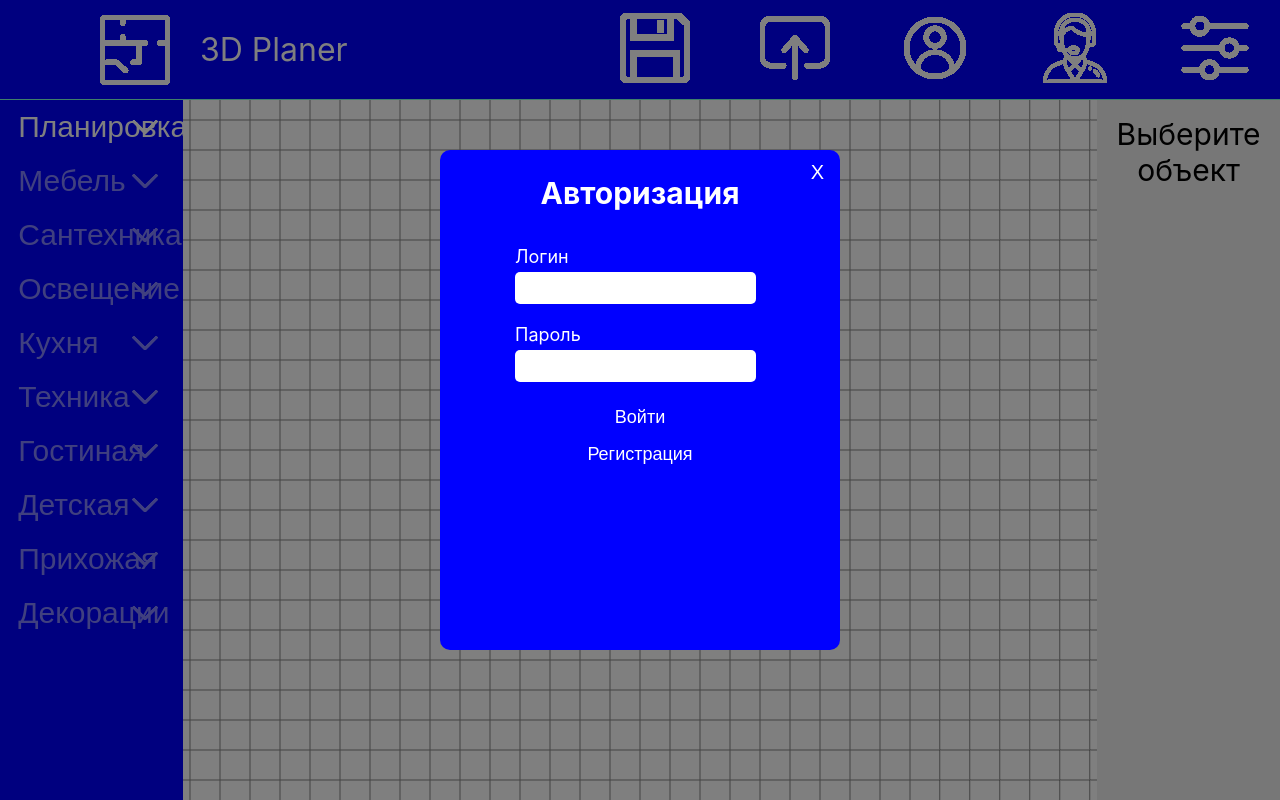
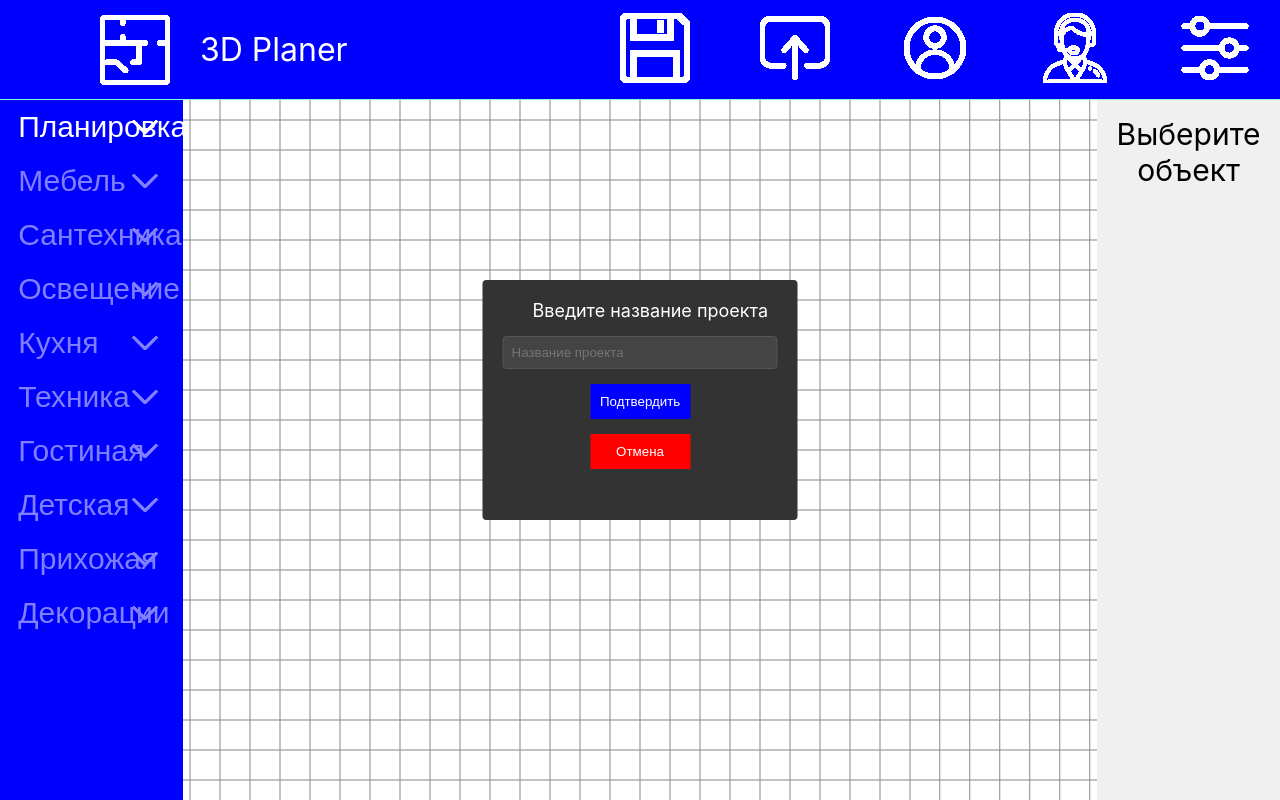
Before and after one commit to 1loha/Graphic-Scene-Designer, a React (Create React App) app in the folder client/: page / in a window 1280 px wide. Both pictures are taken after a click on the button 655 px from the left and 49 px from the top of the page. Built offline with nearby package versions, Linux system fonts and the light colour scheme.

Commit message:
input name project form

```diff
--- a/client/src/components/Categories/CatalogObjects/DropdownObjects/DropdownObjects.module.css
+++ b/client/src/components/Categories/CatalogObjects/DropdownObjects/DropdownObjects.module.css
@@ -1,5 +1,4 @@
 .dropdownObjects {
-    /*border: solid 1px #fff;*/
 }
 
 .dropdownObjects ul {
@@ -10,4 +9,6 @@
 
 .dropdownObjects ul li button {
     font-size: 24px;
+    justify-content: space-around;
+    border-top: solid 1px aquamarine;
 }
--- a/client/src/components/Header/Navbar/Navbar.jsx
+++ b/client/src/components/Header/Navbar/Navbar.jsx
@@ -1,4 +1,4 @@
-import React from 'react';
+import React, { useState } from 'react';
 import s from './Navbar.module.css';
 import settingsIcon from '../../../images/settings_white.png';
 import supportIcon from '../../../images/support_white.png';
@@ -9,32 +9,74 @@ import ProjectSelector from './ProjectSelector';
 
 // Навигационная панель приложения
 const Navbar = ({ onUserProfileClick, onSaveProject, onLoadProject, isAuthenticated, onLogout }) => {
-    // Обработчик клика по кнопке настроек
     const handleSettingsClick = () => {
         console.log('Settings button clicked');
     };
 
-    // Обработчик клика по кнопке поддержки
     const handleSupportClick = () => {
         console.log('Support button clicked');
     };
 
-    // Рендеринг навигационной панели
+    const [isSaveFormOpen, setIsSaveFormOpen] = useState(false);
+    const [projectName, setProjectName] = useState('');
+
+    // Отладка состояния
+    console.log('isSaveFormOpen:', isSaveFormOpen);
+
+    const handleNameChange = (e) => {
+        setProjectName(e.target.value);
+    };
+
+    const handleSaveConfirm = () => {
+        if (projectName.trim()) {
+            console.log('Saving project with name:', projectName);
+            onSaveProject(projectName);
+            setIsSaveFormOpen(false);
+            setProjectName('');
+        } else {
+            console.log('Project name is empty');
+        }
+    };
+
+    const handleCancel = () => {
+        setIsSaveFormOpen(false);
+        setProjectName('');
+    };
+
     return (
         <nav className={s.navbar}>
             <ul>
-                {/* Кнопка сохранения проекта */}
                 <li>
                     <button
                         className={s.navButton}
-                        onClick={onSaveProject}
+                        onClick={() => {
+                            console.log('Save button clicked');
+                            setIsSaveFormOpen(true);
+                        }}
                         aria-label="Save Project"
                         title="Сохранить проект"
                     >
                         <img src={saveIcon} alt="save" />
                     </button>
+                    {isSaveFormOpen && (
+                        <div className={s.saveForm}>
+                            <span>Введите название проекта</span>
+                            <input
+                                type="text"
+                                value={projectName}
+                                onChange={handleNameChange}
+                                className={s.input}
+                                placeholder="Название проекта"
+                            />
+                            <button className={s.ok} onClick={handleSaveConfirm}>
+                                Подтвердить
+                            </button>
+                            <button className={s.cancel} onClick={handleCancel}>
+                                Отмена
+                            </button>
+                        </div>
+                    )}
                 </li>
-                {/* Селектор проектов */}
                 <li>
                     <ProjectSelector
                         onLoadProject={onLoadProject}
@@ -42,10 +84,8 @@ const Navbar = ({ onUserProfileClick, onSaveProject, onLoadProject, isAuthentica
                         isAuthenticated={isAuthenticated}
                     />
                 </li>
-                {/* Кнопка профиля или выхода */}
                 <li>
                     {isAuthenticated ? (
-                        // Действие пользователя: Нажать для выхода из аккаунта
                         <button
                             className={s.navButton}
                             onClick={onLogout}
@@ -55,7 +95,6 @@ const Navbar = ({ onUserProfileClick, onSaveProject, onLoadProject, isAuthentica
                             <img src={logoutIcon} alt="logout" />
                         </button>
                     ) : (
-                        // Действие пользователя: Открыть форму авторизации/регистрации
                         <button
                             className={s.navButton}
                             onClick={onUserProfileClick}
@@ -66,7 +105,6 @@ const Navbar = ({ onUserProfileClick, onSaveProject, onLoadProject, isAuthentica
                         </button>
                     )}
                 </li>
-                {/* Кнопка поддержки */}
                 <li>
                     <button
                         className={s.navButton}
@@ -77,7 +115,6 @@ const Navbar = ({ onUserProfileClick, onSaveProject, onLoadProject, isAuthentica
                         <img src={supportIcon} alt="support" />
                     </button>
                 </li>
-                {/* Кнопка настроек */}
                 <li>
                     <button
                         className={s.navButton}
--- a/client/src/components/Header/Navbar/Navbar.module.css
+++ b/client/src/components/Header/Navbar/Navbar.module.css
@@ -31,3 +31,60 @@
 .navButton:focus {
     outline: none;
 }
+
+.saveForm {
+    position: fixed;
+    top: 50%;
+    left: 50%;
+    transform: translate(-50%, -50%);
+    background-color: #333;
+    border: none;
+    border-radius: 4px;
+    padding: 20px;
+    z-index: 10;
+    display: flex;
+    flex-direction: column;
+    gap: 15px;
+    width: 275px;
+    height: 200px;
+}
+
+.saveForm span {
+    color: white;
+    font-size: 18px;
+}
+
+.saveForm input {
+    padding: 8px;
+    border: 1px solid #555;
+    border-radius: 4px;
+    background-color: #444;
+    color: white;
+}
+
+.saveForm input:focus {
+    outline: none;
+    border-color: #777;
+}
+
+.saveForm button {
+    color: white;
+    border: none;
+    padding: 10px;
+    width: 100px;
+    align-self: center;
+    transition: transform 0.2s, opacity 0.2s;
+}
+
+.saveForm .ok {
+    background: blue;
+}
+
+.saveForm .cancel {
+    background: red;
+}
+
+.saveForm button:hover {
+    transform: scale(1.1);
+    opacity: 0.8;
+}
--- a/client/src/hooks/useSaveLoadProject.js
+++ b/client/src/hooks/useSaveLoadProject.js
@@ -25,7 +25,7 @@ const useSaveLoadProject = ({
     };
 
     // Функция сохранения проекта
-    const saveProject = async () => {
+    const saveProject = async (newProjectName = projectName) => {
         try {
             // Формирование данных проекта
             const projectData = {
@@ -33,7 +33,7 @@ const useSaveLoadProject = ({
                 userId: getUserId(),
                 createdAt: new Date().toISOString(),
                 updatedAt: new Date().toISOString(),
-                name: projectName,
+                name: newProjectName || 'Без названия',
                 grid: {
                     points: Array.isArray(gridPoints) ? gridPoints : [],
                     isShapeClosed: isGridCreated && gridPoints.length > 0
@@ -60,6 +60,7 @@ const useSaveLoadProject = ({
                 ? await updateProject(projectId, projectData)
                 : await saveProjectApi(projectData);
             if (!projectId) setProjectId(response.projectId);
+            setProjectName(newProjectName);
             console.log('Проект сохранен:', response);
             return response;
         } catch (error) {
```
Also changed, not shown: 1 other file (tests, documents, lock files or other folders).
